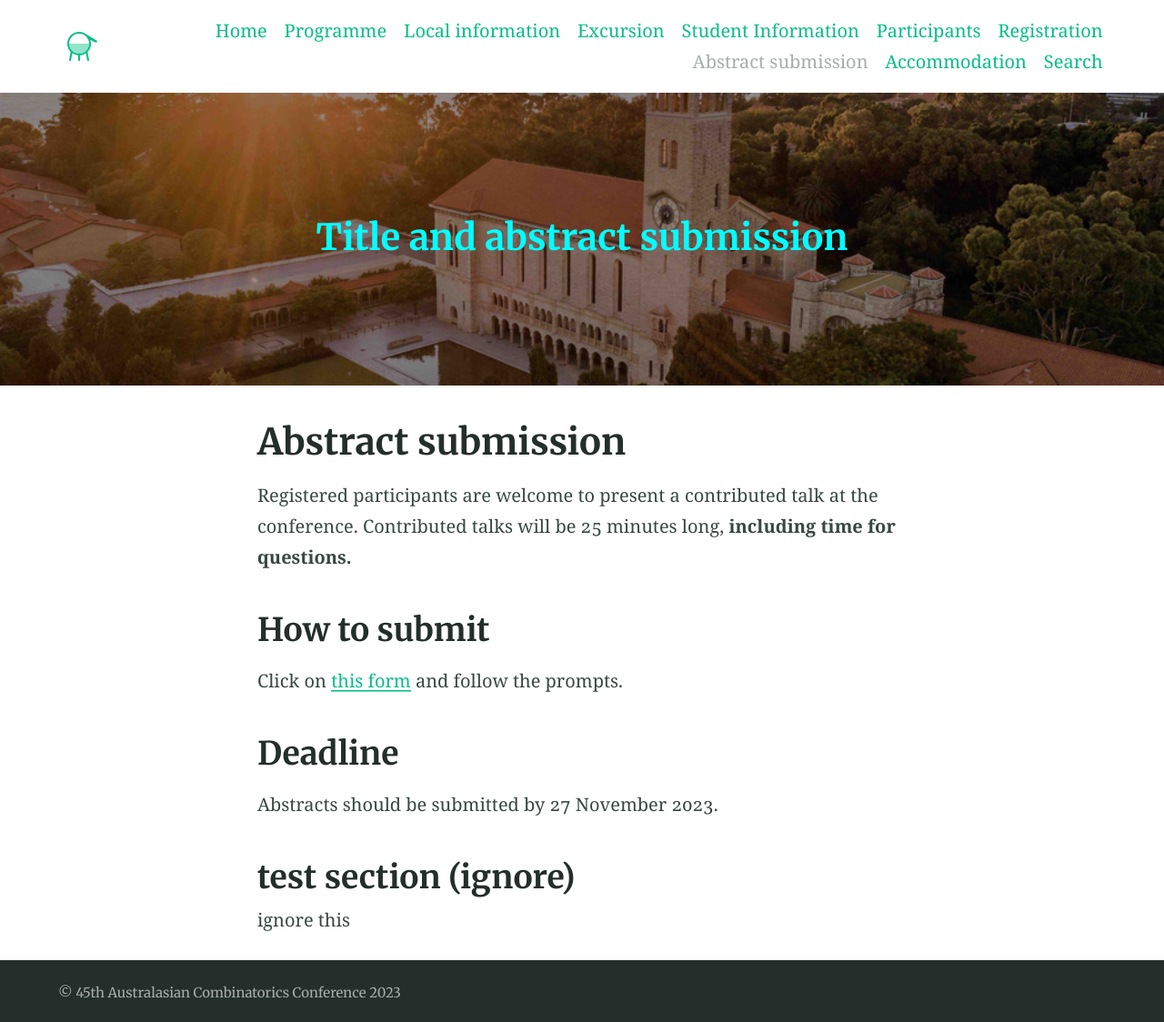
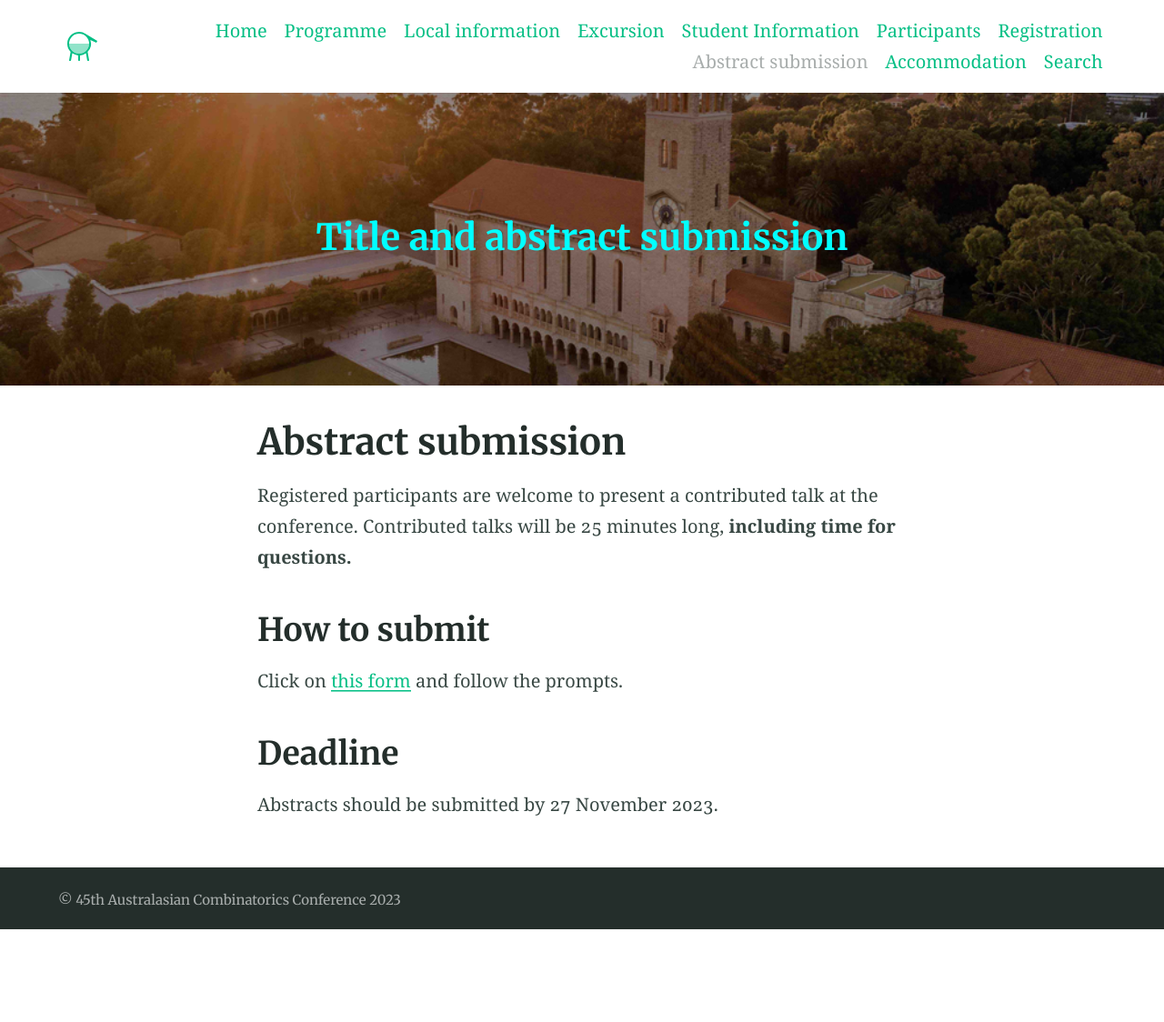
Before and after one commit to 45ACC/45ACC.github.io, a Jekyll site: the page built from abstractsubmission.md, in a window 1280 px wide. Shown: the whole page at 91% size. Built offline with Jekyll 4.4.1, drawn with Linux system fonts in a browser that asks for light colours; after the commit the page ends 1022 px from its top, so only the background shows below that.

Commit message:
Update abstractsubmission.md

```diff
--- a/abstractsubmission.md
+++ b/abstractsubmission.md
@@ -19,6 +19,7 @@ Abstracts should be submitted by 27 November 2023.
 
 
 
+<!---
 ## test section (ignore)
 
 <details><summary>
@@ -31,4 +32,4 @@ Abstracts should be submitted by 27 November 2023.
   | 10 | Morning Tea |
   | 10.30 | Chen* | Bastida* | Satake|
 
-</details>
+</details>--->
```
